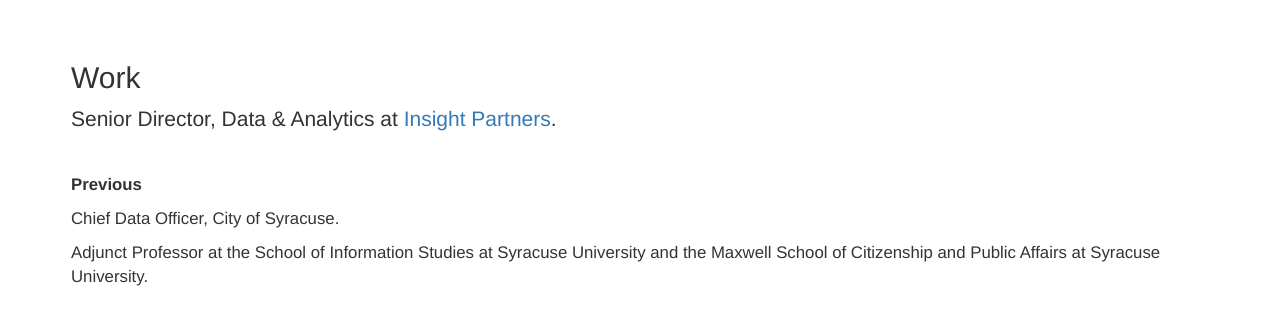
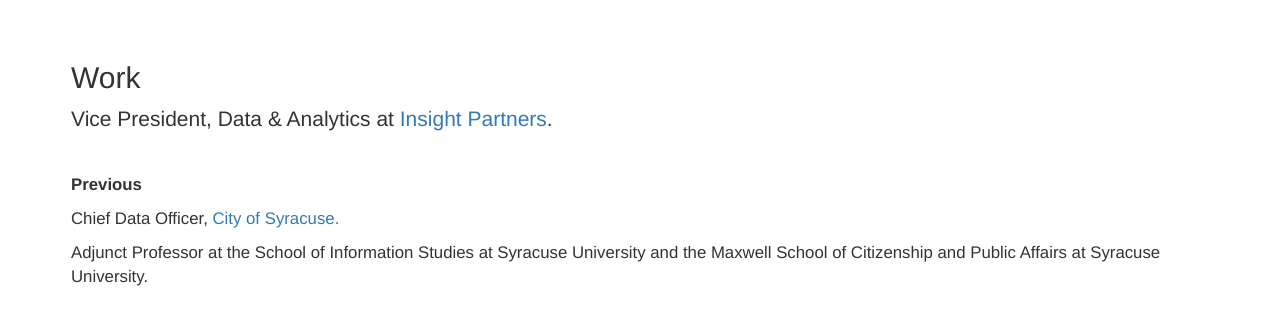
Before and after one commit to samedelstein/samedelstein.github.io, a Jekyll site: the page built from index.html, in a window 1280 px wide and 947 px high. Shown: the part 417-729 px from the top of the window. Built offline with Jekyll 4.4.1, drawn with Linux system fonts in a browser that asks for light colours; nearby versions of some CDN libraries; library files that are not in the unit come from our copies.

Commit message:
updated titles

```diff
--- a/about.html
+++ b/about.html
@@ -36,9 +36,9 @@
       <div class="text">
         <h1>About me</h1>
         <img src="img/samandada.jpg" align="left">
-        <p class="lead">Hi! I'm Sam Edelstein. I am a Senior Director of Data and Analytics at Insight Partners where I manage teams of data engineers, analytics engineers, data analysts, and data scientists. Previously, I served as the City of Syracuse's first Chief Data Officer.
+        <p class="lead">Hi! I'm Sam Edelstein. I am Vice President of Data and Analytics at Insight Partners where I manage the analytics and the data governance teams, made up of data analysts, analytics engineers, data engineers, and data scientists. In this work, we build out the data platforms and data products to increase the value of data for the rest of the organization.
         <br>
-        <br>During my time as CDO, some of the most exciting projects were launching the City of Syracuse's first open data portal, <a href="http://data.syrgov.net">DataCuse</a>, and working with Data Science for Social Good to build a predictive model to assess water main risk.
+        <br> Previously, I served as the City of Syracuse's first Chief Data Officer. During my time as CDO, some of the most exciting projects were launching the City of Syracuse's first open data portal, <a href="http://data.syrgov.net">DataCuse</a>, and working with Data Science for Social Good to build a predictive model to assess water main risk.
         <br>
         <br>I have a Masters Degree in Information Management with a focus in Data Science from the School of Information Studies at Syracuse University. My Bachelors Degree was in Economics and Policy Studies, also from SU. So I bleed Orange!
         <br>
--- a/index.html
+++ b/index.html
@@ -36,10 +36,10 @@
 
       <div>
         <h2>Work</h2>
-        <p class="lead">Senior Director, Data & Analytics at <a href="https://insightpartners.com/">Insight Partners</a></h2>.</p>
+        <p class="lead">Vice President, Data & Analytics at <a href="https://insightpartners.com/">Insight Partners</a></h2>.</p>
         <br>
         <p><b>Previous</b></p>
-        <p>Chief Data Officer, City of Syracuse. </p>
+        <p>Chief Data Officer, <a href='https://syr.gov'>City of Syracuse.</a> </p>
         <p>Adjunct Professor at the School of Information Studies at Syracuse University and the Maxwell School of Citizenship and Public Affairs at Syracuse University.</p>
 
         <h2>Volunteer</h2>
```
